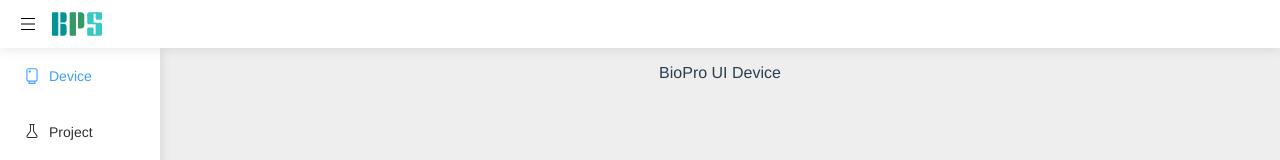
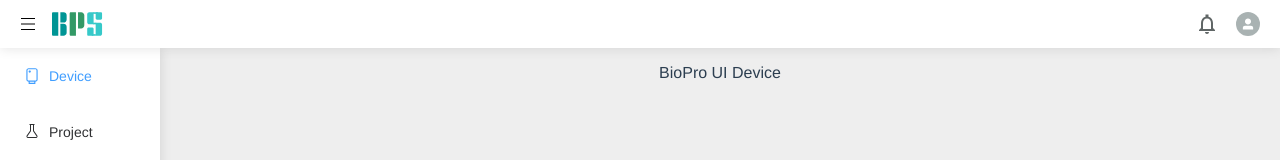
Before and after one commit to tommy44458/light-vue3-starter, a Vue app: page /device in a window 1280 px wide. Shown: the top 160 px of the page. Built offline with nearby package versions, Linux system fonts and the light colour scheme.

Commit message:
header icon space

```diff
--- a/components.d.ts
+++ b/components.d.ts
@@ -21,6 +21,7 @@
     ElRadioGroup: typeof import('element-plus/es')['ElRadioGroup']
     ElRow: typeof import('element-plus/es')['ElRow']
     ElScrollbar: typeof import('element-plus/es')['ElScrollbar']
+    ElSpace: typeof import('element-plus/es')['ElSpace']
     ElSubMenu: typeof import('element-plus/es')['ElSubMenu']
     HelloWorld: typeof import('./src/components/HelloWorld.vue')['default']
     LayoutHeader: typeof import('./src/components/LayoutHeader.vue')['default']
--- a/src/components/LayoutHeader.vue
+++ b/src/components/LayoutHeader.vue
@@ -1,10 +1,30 @@
 <template>
-	<div class="header">
+	<el-row :gutter="20">
+		<el-col :span="6">
+			<div class="grid-content bg-purple">
+				<el-space wrap :size="16">
 					<SvgIcon name="hambegur" class="hambegur" />
 					<div @click="router.push('/device')">
 						<SvgIcon name="logo" class="logo" />
 					</div>
+				</el-space>
 			</div>
+		</el-col>
+		<el-col :span="6">
+			<div class="grid-content bg-purple" />
+		</el-col>
+		<el-col :span="6">
+			<div class="grid-content bg-purple" />
+		</el-col>
+		<el-col :span="6" class="ml-4">
+			<div class="grid-content-right bg-purple">
+				<el-space wrap :size="0">
+					<SvgIcon name="bell" class="bell" />
+					<SvgIcon name="user_solid" class="user-solid" />
+				</el-space>
+			</div>
+		</el-col>
+	</el-row>
 </template>
 
 <script lang="ts" setup>
@@ -15,13 +35,41 @@
 </script>
 
 <style scoped lang="stylus">
-.hambegur {
-    width 16px
-    height 16px
+
+.el-row {
+    align-items center
+    padding: 12px 0 12px 0;
+}
+
+.bg-purple {
+	background: #ffffff;
+}
+
+.grid-content-right {
+    text-align right
+
+    .bell {
+        width 26px
+        height 24px
         display flex
         align-items center
+        color #606666
         margin-right 16px
     }
+
+    .user-solid {
+        width 24px
+        height 24px
+        display flex
+        align-items center
+        color #A9B2B2
+    }
+}
+
+.grid-content {
+	border-radius 4px;
+	height: 24px;
+    text-align left
 
     .logo {
         width 51.03px
@@ -30,10 +78,11 @@
         align-items center
     }
 
-.header {
-    width 100%
-    height 100%
+    .hambegur {
+        width 16px
+        height 16px
         display flex
         align-items center
     }
+}
 </style>
```
Also changed, not shown: src/assets/icon/bell.svg, src/assets/icon/user_solid.svg. Lines whose indentation alone changed are shown as unchanged.
